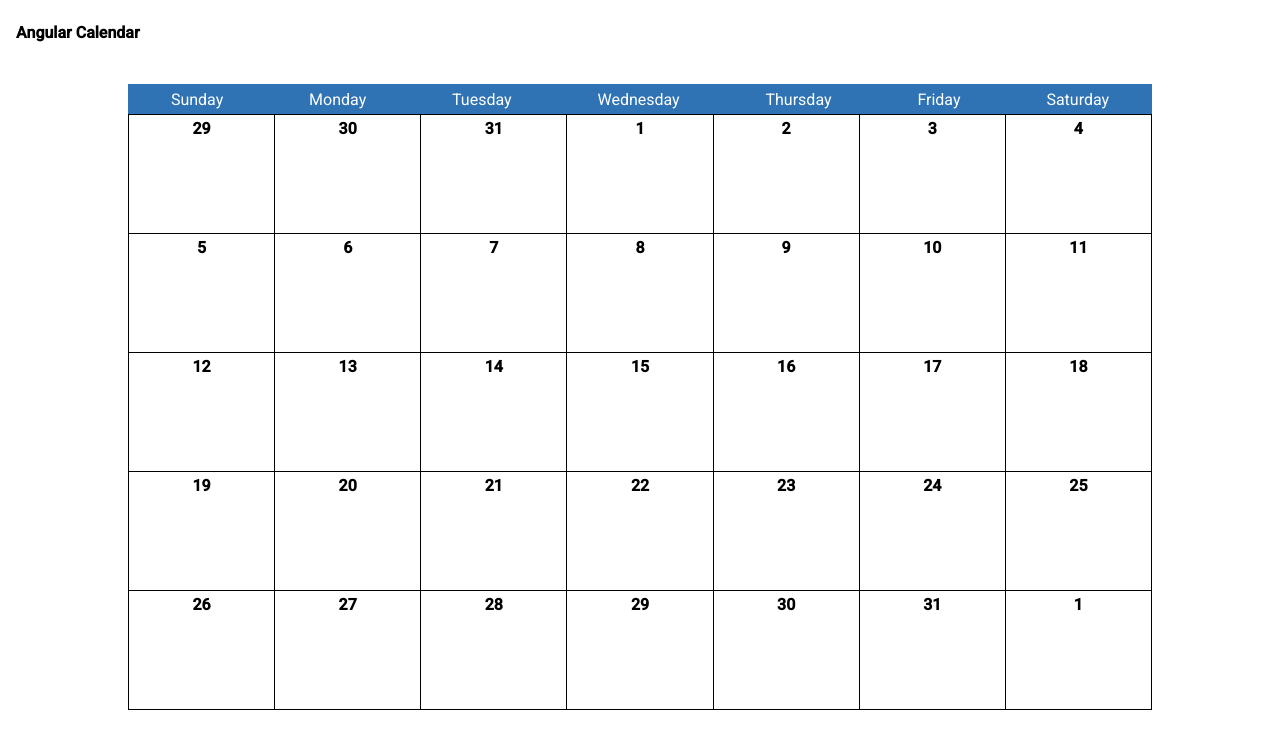
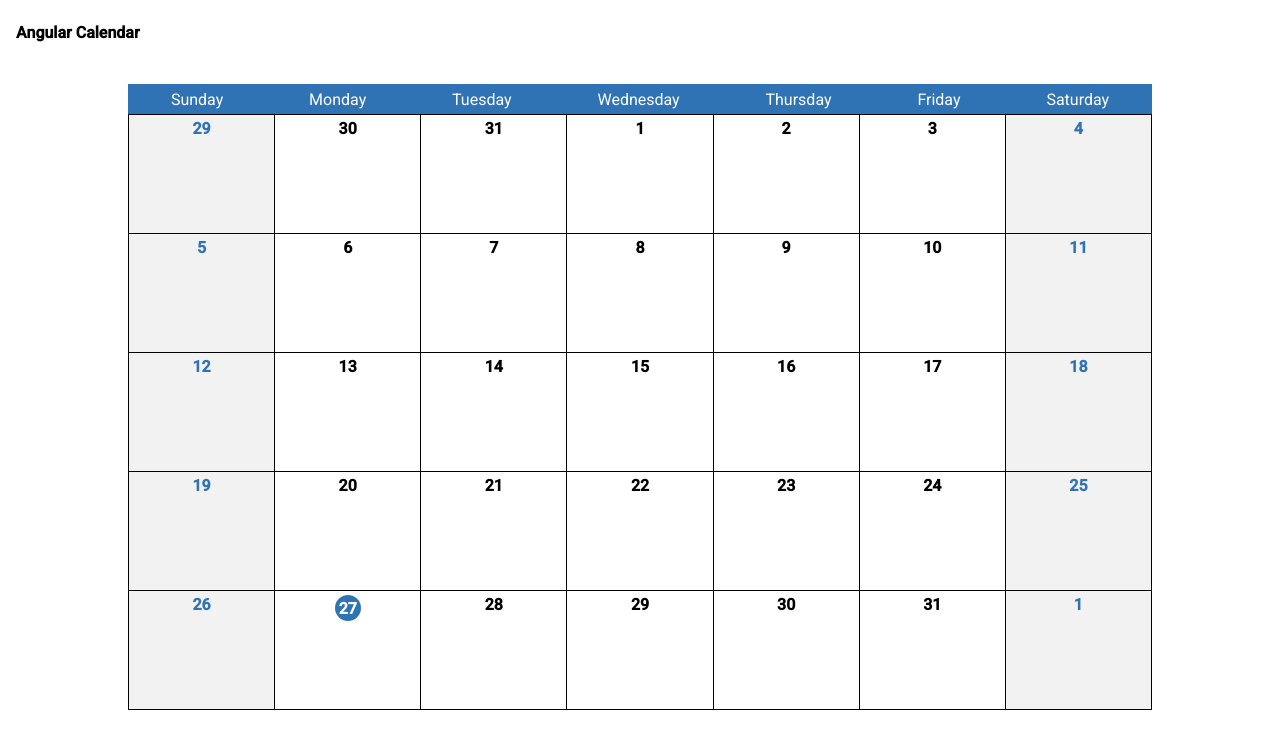
Before and after one commit to iamdave86/angular-calendar, an Angular app: page /calendar in a window 1280 px wide. Shown: the top 748 px of the page. Built offline with nearby package versions, Linux system fonts and the light colour scheme.

Commit message:
feat(calendar): add different styling to weekend cells and today's date

```diff
--- a/src/app/feature/calendar/components/calendar/calendar.component.html
+++ b/src/app/feature/calendar/components/calendar/calendar.component.html
@@ -8,7 +8,13 @@
   </div>
 
   <div class="calendar__body">
-    <div class="calendar__day" *ngFor="let item of calendarDays">
+    <div
+      class="calendar__day"
+      *ngFor="let item of calendarDays"
+      [class.weekend]="item.weekend"
+      [class.disabled]="item.disabled"
+      [class.today]="item.today"
+    >
       <span class="calendar__day-item">{{ item.date | date : 'd' }}</span>
     </div>
   </div>
--- a/src/app/feature/calendar/components/calendar/calendar.component.scss
+++ b/src/app/feature/calendar/components/calendar/calendar.component.scss
@@ -1,3 +1,5 @@
+$color-blue: #2f73b5;
+
 .header {
   margin-bottom: 20px;
 }
@@ -22,7 +24,7 @@
       align-items: center;
       justify-content: center;
       flex-grow: 1;
-      background-color: #2f73b5;
+      background-color: $color-blue;
       color: white;
       height: 30px;
     }
@@ -53,5 +55,22 @@
     &-item {
       font-weight: bold;
     }
+
+    &.weekend {
+      background-color: #f2f2f2;
+      color: $color-blue;
+    }
+
+    &.today .calendar__day-item {
+      border-radius: 50%;
+      background-color: $color-blue;
+      color: white;
+      padding: 4px;
+      width: 18px;
+      height: 18px;
+      line-height: 19px;
+      display: block;
+      margin: 0 auto;
+    }
   }
 }
--- a/src/app/feature/calendar/interfaces/calendar.interface.ts
+++ b/src/app/feature/calendar/interfaces/calendar.interface.ts
@@ -1,3 +1,6 @@
 export interface CalendarDay {
   date: string;
+  disabled: boolean;
+  weekend?: boolean;
+  today?: boolean;
 }
--- a/src/app/feature/calendar/services/calendar.service.ts
+++ b/src/app/feature/calendar/services/calendar.service.ts
@@ -8,6 +8,7 @@ import {
   getDaysInMonth,
   getMonth,
   getYear,
+  isWeekend,
   startOfWeek,
   subDays,
 } from 'date-fns';
@@ -31,6 +32,7 @@ export class CalendarService {
     const today = new Date();
     const year = getYear(today);
     const month = getMonth(today) + 1;
+    const formattedToday = this.formatDate(new Date());
     const numberOfDayInMonth = getDaysInMonth(new Date(`${year}-${month}`));
 
     return [...Array(numberOfDayInMonth)].reduce((days: CalendarDay[], _, index) => {
@@ -46,7 +48,8 @@ export class CalendarService {
       }
 
       const date = this.formatDate(dateObj);
-      days.push({ date });
+      const weekend = this.isWeekend(dateObj);
+      days.push({ date, disabled: false, weekend, today: date === formattedToday });
 
       // if last day of month is not Saturday, need to fill these gap days from next month
       if (index === numberOfDayInMonth - 1 && dayIndex !== LAST_DAY_OF_WEEK_INDEX) {
@@ -65,6 +68,8 @@ export class CalendarService {
       const addedDate = addDays(date, d);
       days.push({
         date: this.formatDate(addedDate),
+        disabled: true,
+        weekend: this.isWeekend(addedDate),
       });
 
       return days;
@@ -81,4 +86,8 @@ export class CalendarService {
   private formatDate(date: Date): string {
     return format(date, DATE_FORMAT);
   }
+
+  private isWeekend(date: Date): boolean {
+    return isWeekend(date);
+  }
 }
```
